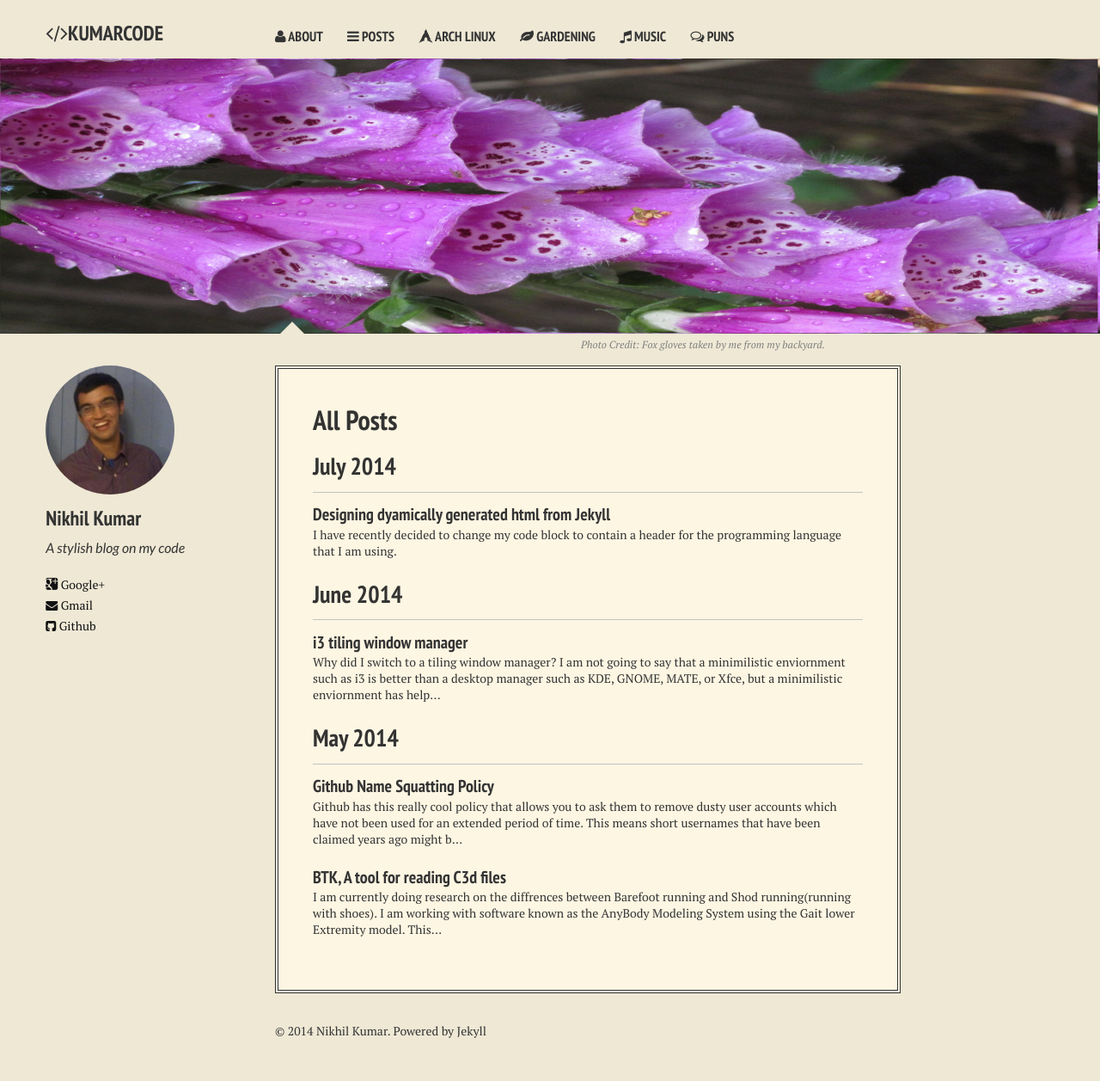
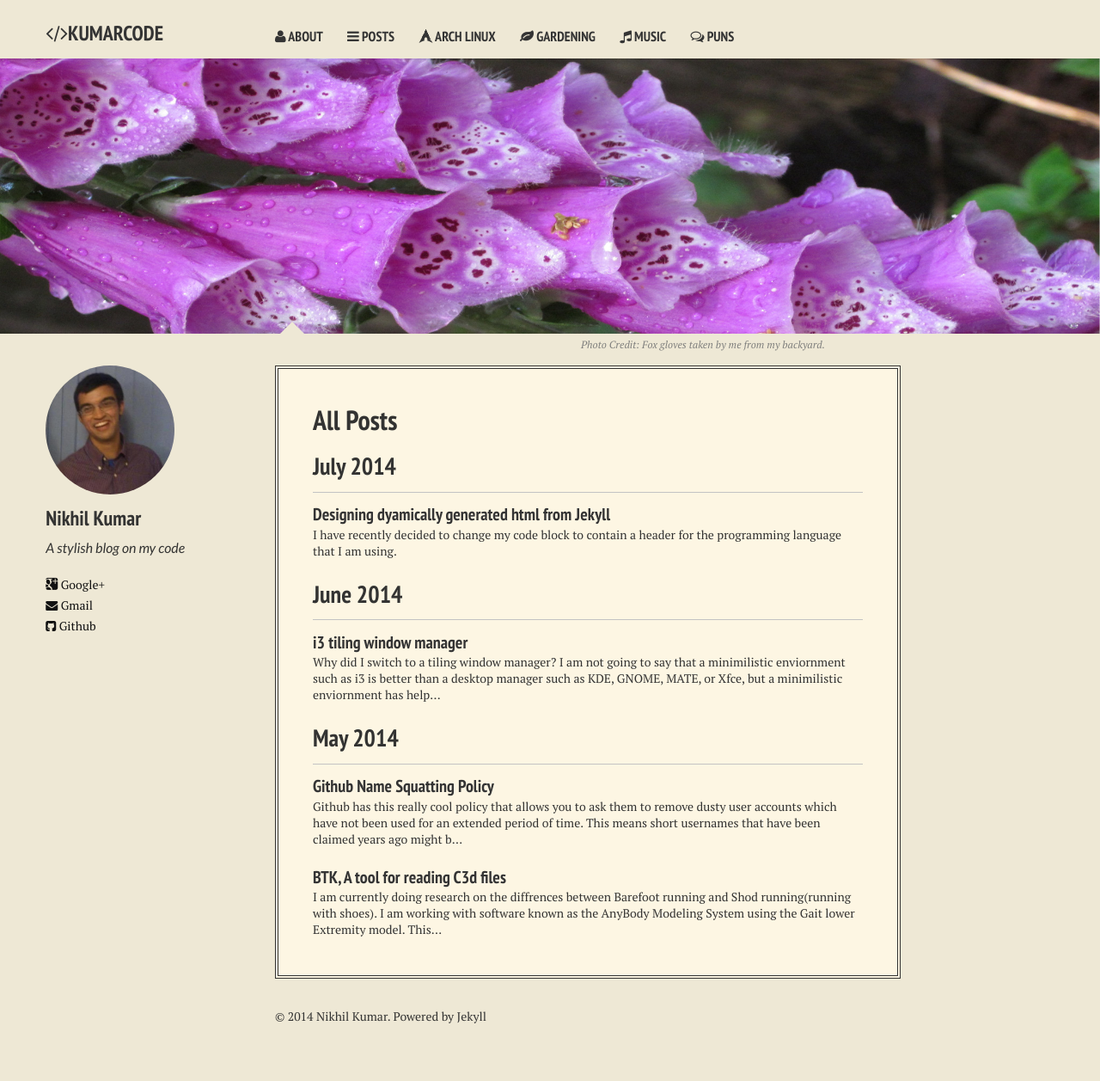
Before and after one commit to nikhil/nikhil.github.io, a Jekyll site: the page built from posts.md, in a window 1280 px wide. Shown: the whole page at 86% size. Built offline with Jekyll 4.4.1, drawn with Linux system fonts in a browser that asks for light colours; nearby versions of some CDN libraries; some web fonts are replaced.

Commit message:
fixed nav, padding and foxgloves image

```diff
--- a/assets/css/custom.css
+++ b/assets/css/custom.css
@@ -58,7 +58,7 @@
 padding-left: 40px;
 padding-right: 40px;
 padding-top: 25px;
-padding-bottom: 35px;
+padding-bottom: 18px;
 
 border-width: 4px;
 border-style: double;
@@ -89,6 +89,25 @@
 
 }
 
+.navigation-wrapper a:hover{
+
+color: #343434;
+
+}
+
+.navigation-wrapper a:visited{
+
+color: #343434;
+
+
+}
+
+.navigation-wrapper a:focus{
+
+color: #343434;
+
+}
+
 .siteBio {
 
 font-family: 'Lato', sans-serif;
--- a/posts.md
+++ b/posts.md
@@ -5,7 +5,7 @@
 tagline: A List of Posts
 tags: [blog]
 image:
-  feature: fox-gloves.jpg
+  feature: FoxGloves.jpg
   credit: Fox gloves taken by me from my backyard.
 
 ---
```
Also changed, not shown: images/FoxGloves.jpg (added), 3 other files.
